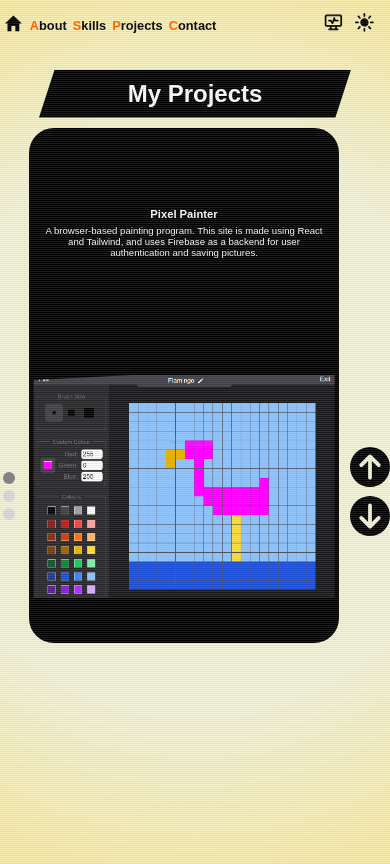
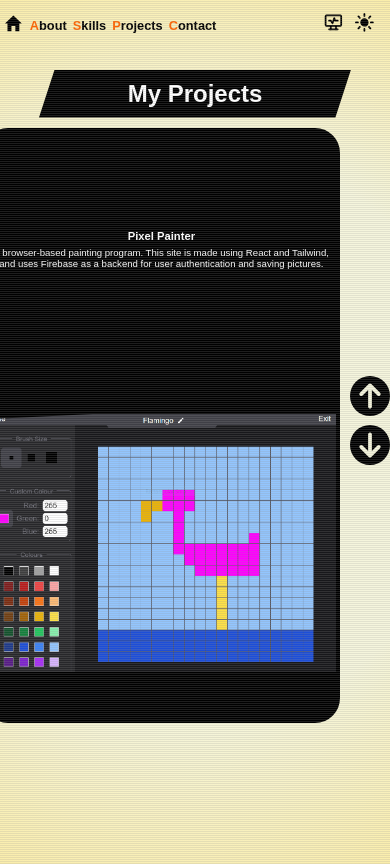
Before and after one commit to NateLemke/portfolio-site, a Next.js app: page /projects in a window 390 px wide. Built offline with nearby package versions, Linux system fonts and the light colour scheme; a web font is replaced by a local one.

Commit message:
resizing carousel

```diff
--- a/src/styles/Projects.module.css
+++ b/src/styles/Projects.module.css
@@ -52,13 +52,14 @@
     align-items: center;
     visibility: hidden;
     width: 100%;
-    height: 100%;
+    height: 75%;
 }
 
 .slideViewContainer {
     display: flex;
     flex-direction: row;
     align-items: center;
+    justify-content: center;
     width: 100%;
     height: 100%;
 }
@@ -188,7 +189,7 @@
 
     .slideFrame {
         aspect-ratio: 3/5;
-        height:70%
+        height:100%
     }
 
     .slideTextDiv {
```
